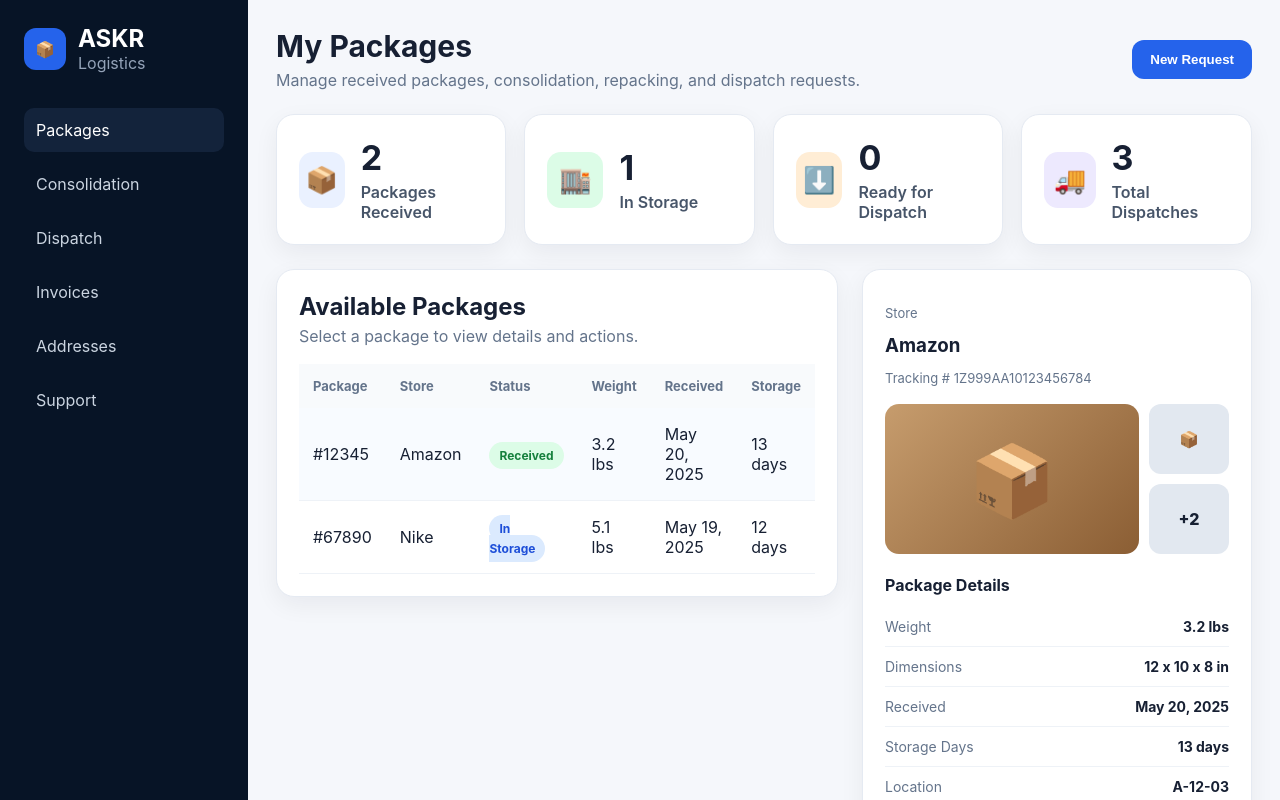
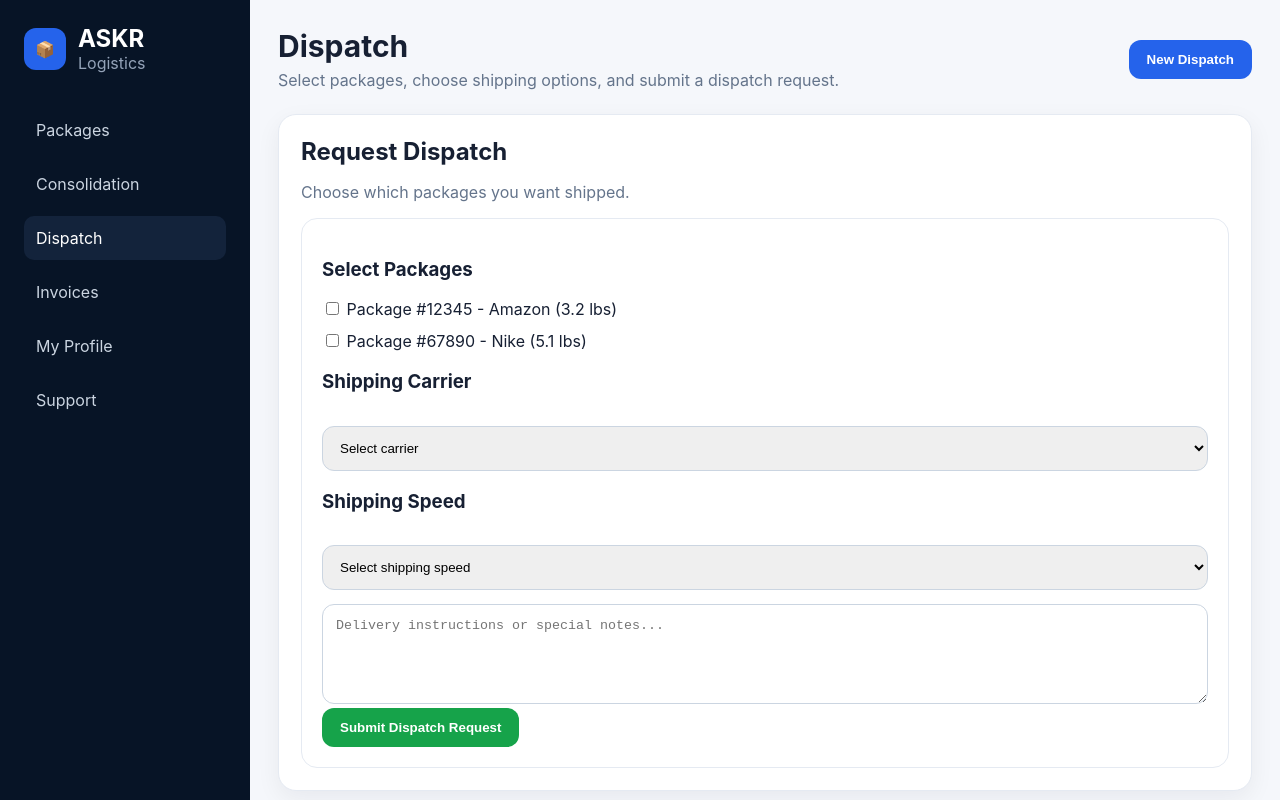
Before and after one commit to jesslyrobinson-ai/askr-logistics, a React (Vite) app: page /dashboard in a window 1280 px wide. Both pictures are taken after a click on the link "Dispatch". Shown: the top 800 px of the page. Built offline with nearby package versions, Linux system fonts and the light colour scheme.

Commit message:
initial dashboard build

```diff
--- a/src/pages/Dashboard.jsx
+++ b/src/pages/Dashboard.jsx
@@ -4,6 +4,7 @@ import "../App.css"
 function Dashboard() {
   const [selectedPackage, setSelectedPackage] = useState("12345")
   const [activeAction, setActiveAction] = useState(null)
+  const [activePage, setActivePage] = useState("packages")
 
   const packages = [
     {
@@ -44,57 +45,31 @@ function Dashboard() {
         </div>
 
         <nav>
-          <a className="active">Packages</a>
+          <a className={activePage === "packages" ? "active" : ""} onClick={() => setActivePage("packages")}>Packages</a>
           <a>Consolidation</a>
-          <a>Dispatch</a>
+          <a className={activePage === "dispatch" ? "active" : ""} onClick={() => setActivePage("dispatch")}>Dispatch</a>
           <a>Invoices</a>
-          <a>Addresses</a>
+          <a className={activePage === "profile" ? "active" : ""} onClick={() => setActivePage("profile")}>My Profile</a>
           <a>Support</a>
         </nav>
       </aside>
 
       <main className="dashboard-main">
+        {activePage === "packages" && (
+          <>
             <header className="dashboard-header">
               <div>
                 <h1>My Packages</h1>
-            <p>Manage received packages, consolidation, repacking, and dispatch requests.</p>
+                <p>Manage received packages, consolidation, storage, invoices, and dispatch requests.</p>
               </div>
-
               <button className="primary-btn">New Request</button>
             </header>
 
             <section className="stats-grid">
-          <div className="stat-card blue">
-            <div className="stat-icon">📦</div>
-            <div>
-              <h3>2</h3>
-              <p>Packages Received</p>
-            </div>
-          </div>
-
-          <div className="stat-card green">
-            <div className="stat-icon">🏬</div>
-            <div>
-              <h3>1</h3>
-              <p>In Storage</p>
-            </div>
-          </div>
-
-          <div className="stat-card orange">
-            <div className="stat-icon">⬇️</div>
-            <div>
-              <h3>0</h3>
-              <p>Ready for Dispatch</p>
-            </div>
-          </div>
-
-          <div className="stat-card purple">
-            <div className="stat-icon">🚚</div>
-            <div>
-              <h3>3</h3>
-              <p>Total Dispatches</p>
-            </div>
-          </div>
+              <div className="stat-card blue"><div className="stat-icon">📦</div><div><h3>2</h3><p>Packages Received</p></div></div>
+              <div className="stat-card green"><div className="stat-icon">🏬</div><div><h3>1</h3><p>In Storage</p></div></div>
+              <div className="stat-card orange"><div className="stat-icon">⬇️</div><div><h3>0</h3><p>Ready for Dispatch</p></div></div>
+              <div className="stat-card purple"><div className="stat-icon">🚚</div><div><h3>3</h3><p>Total Dispatches</p></div></div>
             </section>
 
             <section className="dashboard-grid">
@@ -108,29 +83,15 @@ function Dashboard() {
                   <table>
                     <thead>
                       <tr>
-                    <th>Package</th>
-                    <th>Store</th>
-                    <th>Status</th>
-                    <th>Weight</th>
-                    <th>Received</th>
-                    <th>Storage</th>
+                        <th>Package</th><th>Store</th><th>Status</th><th>Weight</th><th>Received</th><th>Storage</th>
                       </tr>
                     </thead>
-
                     <tbody>
                       {packages.map((pkg) => (
-                    <tr
-                      key={pkg.id}
-                      onClick={() => setSelectedPackage(pkg.id)}
-                      className={selectedPackage === pkg.id ? "selected-row" : ""}
-                    >
+                        <tr key={pkg.id} onClick={() => setSelectedPackage(pkg.id)} className={selectedPackage === pkg.id ? "selected-row" : ""}>
                           <td>#{pkg.id}</td>
                           <td>{pkg.store}</td>
-                      <td>
-                        <span className={`status-badge ${pkg.status === "Received" ? "received" : "storage"}`}>
-                          {pkg.status}
-                        </span>
-                      </td>
+                          <td><span className={`status-badge ${pkg.status === "Received" ? "received" : "storage"}`}>{pkg.status}</span></td>
                           <td>{pkg.weight}</td>
                           <td>{pkg.received}</td>
                           <td>{pkg.storageDays}</td>
@@ -146,30 +107,69 @@ function Dashboard() {
                       <h2>Request Consolidation</h2>
                       <p>Select packaging options and choose which packages to consolidate.</p>
                     </div>
-
                     <div className="workflow-body">
-                  <div>
                       <h3>Consolidation Options</h3>
-
                       <label><input type="checkbox" /> Remove unnecessary boxes</label>
                       <label><input type="checkbox" /> Reduce box size</label>
                       <label><input type="checkbox" /> Remove retail packaging</label>
                       <label><input type="checkbox" /> Bubble wrap fragile items</label>
-                  </div>
 
-                  <div>
                       <h3>Choose Packages</h3>
-
                       <select>
                         <option>Select available packages</option>
-                      <option>Package #12345 - Amazon</option>
-                      <option>Package #67890 - Nike</option>
+                        {packages.map((pkg) => (
+                          <option key={pkg.id}>Package #{pkg.id} - {pkg.store}</option>
+                        ))}
                       </select>
 
                       <textarea placeholder="Special instructions for consolidation..."></textarea>
-
                       <button className="confirm-btn">Submit Request</button>
                     </div>
+                  </section>
+                )}
+
+                {activeAction === "invoice" && (
+                  <section className="workflow-card">
+                    <div className="workflow-header">
+                      <h2>Upload Invoice</h2>
+                      <p>Upload the store invoice or receipt for Package #{currentPackage.id}.</p>
+                    </div>
+                    <div className="workflow-body">
+                      <h3>Invoice Upload</h3>
+                      <p>Selected package: <strong>#{currentPackage.id} - {currentPackage.store}</strong></p>
+                      <label>Select invoice file<input type="file" /></label>
+                      <textarea placeholder="Add any invoice notes..."></textarea>
+                      <button className="confirm-btn">Submit Invoice</button>
+                    </div>
+                  </section>
+                )}
+
+                {activeAction === "hold" && (
+                  <section className="workflow-card">
+                    <div className="workflow-header">
+                      <h2>Hold / Store Package</h2>
+                      <p>Choose storage options for Package #{currentPackage.id}.</p>
+                    </div>
+                    <div className="workflow-body">
+                      <h3>Storage Request</h3>
+                      <p>Selected package: <strong>#{currentPackage.id} - {currentPackage.store}</strong></p>
+
+                      <select>
+                        <option>Select hold reason</option>
+                        <option>For consolidation</option>
+                        <option>Do not consolidate</option>
+                      </select>
+
+                      <select>
+                        <option>Select storage duration</option>
+                        <option>2 days</option>
+                        <option>3 days</option>
+                        <option>4 days</option>
+                        <option>5 days</option>
+                      </select>
+
+                      <textarea placeholder="Special storage instructions..."></textarea>
+                      <button className="confirm-btn">Confirm Hold Request</button>
                     </div>
                   </section>
                 )}
@@ -184,15 +184,11 @@ function Dashboard() {
 
                 <div className="package-images">
                   <div className="main-package-img">📦</div>
-              <div className="mini-images">
-                <div>📦</div>
-                <div>+2</div>
-              </div>
+                  <div className="mini-images"><div>📦</div><div>+2</div></div>
                 </div>
 
                 <div className="detail-section">
                   <h4>Package Details</h4>
-
                   <div className="detail-row"><span>Weight</span><strong>{currentPackage.weight}</strong></div>
                   <div className="detail-row"><span>Dimensions</span><strong>{currentPackage.dimensions}</strong></div>
                   <div className="detail-row"><span>Received</span><strong>{currentPackage.received}</strong></div>
@@ -205,21 +201,136 @@ function Dashboard() {
 
                   <button onClick={() => setActiveAction("consolidation")}>
                     <span>📦</span>
-                <div>
-                  <strong>Request Consolidation</strong>
-                  <p>Combine with other packages</p>
-                </div>
+                    <div><strong>Request Consolidation</strong><p>Combine with other packages</p></div>
                     <b>›</b>
                   </button>
 
-              <button><span>🧊</span><div><strong>Request Repacking</strong><p>Reduce box size / remove packaging</p></div><b>›</b></button>
-              <button><span>📝</span><div><strong>Add Instructions</strong><p>Add special notes for this package</p></div><b>›</b></button>
-              <button><span>📄</span><div><strong>Upload Invoice</strong><p>Upload store or purchase invoice</p></div><b>›</b></button>
-              <button><span>⏸️</span><div><strong>Hold / Store</strong><p>Hold this package in warehouse</p></div><b>›</b></button>
-              <button className="dispatch-btn"><span>🚚</span><div><strong>Request Dispatch</strong><p>Ship this package</p></div><b>›</b></button>
+                  <button onClick={() => setActiveAction("invoice")}>
+                    <span>📄</span>
+                    <div><strong>Upload Invoice</strong><p>Upload store or purchase invoice</p></div>
+                    <b>›</b>
+                  </button>
+
+                  <button onClick={() => setActiveAction("hold")}>
+                    <span>⏸️</span>
+                    <div><strong>Hold / Store</strong><p>Hold this package in warehouse</p></div>
+                    <b>›</b>
+                  </button>
                 </div>
               </aside>
             </section>
+          </>
+        )}
+
+        {activePage === "dispatch" && (
+          <>
+            <header className="dashboard-header">
+              <div>
+                <h1>Dispatch</h1>
+                <p>Select packages, choose shipping options, and submit a dispatch request.</p>
+              </div>
+              <button className="primary-btn">New Dispatch</button>
+            </header>
+
+            <section className="workflow-card">
+              <div className="workflow-header">
+                <h2>Request Dispatch</h2>
+                <p>Choose which packages you want shipped.</p>
+              </div>
+
+              <div className="workflow-body">
+                <h3>Select Packages</h3>
+                {packages.map((pkg) => (
+                  <label key={pkg.id}>
+                    <input type="checkbox" /> Package #{pkg.id} - {pkg.store} ({pkg.weight})
+                  </label>
+                ))}
+
+                <h3>Shipping Carrier</h3>
+                <select>
+                  <option>Select carrier</option>
+                  <option>DHL</option>
+                  <option>FedEx</option>
+                  <option>UPS</option>
+                </select>
+
+                <h3>Shipping Speed</h3>
+                <select>
+                  <option>Select shipping speed</option>
+                  <option>Standard</option>
+                  <option>Express</option>
+                  <option>Priority</option>
+                </select>
+
+                <textarea placeholder="Delivery instructions or special notes..."></textarea>
+                <button className="confirm-btn">Submit Dispatch Request</button>
+              </div>
+            </section>
+          </>
+        )}
+
+        {activePage === "profile" && (
+          <>
+            <header className="dashboard-header">
+              <div>
+                <h1>My Profile</h1>
+                <p>Manage your personal information, address, and package labels.</p>
+              </div>
+              <button className="primary-btn">New Request</button>
+            </header>
+
+            <section>
+              <div style={{ display: "grid", gridTemplateColumns: "1fr 1fr", gap: "20px" }}>
+                <div className="packages-card">
+                  <div className="section-title">
+                    <h2>👤 Profile Information</h2>
+                  </div>
+
+                  <div className="detail-section">
+                    <div className="main-package-img" style={{ marginBottom: "20px" }}>👤</div>
+                    <div className="detail-row"><span>Name</span><strong>Jessly Robinson</strong></div>
+                    <div className="detail-row"><span>Email</span><strong>example@email.com</strong></div>
+                    <div className="detail-row"><span>Phone</span><strong>123-456-7890</strong></div>
+                  </div>
+                </div>
+
+                <div className="packages-card">
+                  <div className="section-title">
+                    <h2>📍 My Address</h2>
+                  </div>
+
+                  <div className="detail-section">
+                    <div className="main-package-img" style={{ marginBottom: "20px" }}>🏠</div>
+                    <div className="detail-row"><span>Street</span><strong>123 Main St</strong></div>
+                    <div className="detail-row"><span>City</span><strong>Miami</strong></div>
+                    <div className="detail-row"><span>Country</span><strong>USA</strong></div>
+                    <div className="detail-row"><span>Phone</span><strong>123-456-7890</strong></div>
+                  </div>
+
+                  <button className="primary-btn">Edit Address</button>
+                </div>
+              </div>
+
+              <div className="packages-card" style={{ marginTop: "20px" }}>
+                <div className="section-title">
+                  <h2>🏷️ Rename Your Packages</h2>
+                  <p>Add custom names so you can recognize your packages faster.</p>
+                </div>
+
+                <div className="workflow-body">
+                  {packages.map((pkg) => (
+                    <label key={pkg.id}>
+                      📦 Package #{pkg.id} - {pkg.store}
+                      <input placeholder={`Rename Package #${pkg.id}`} />
+                    </label>
+                  ))}
+
+                  <button className="confirm-btn">Save Package Names</button>
+                </div>
+              </div>
+            </section>
+          </>
+        )}
       </main>
     </div>
   )
```
Lines whose indentation alone changed are shown as unchanged.
